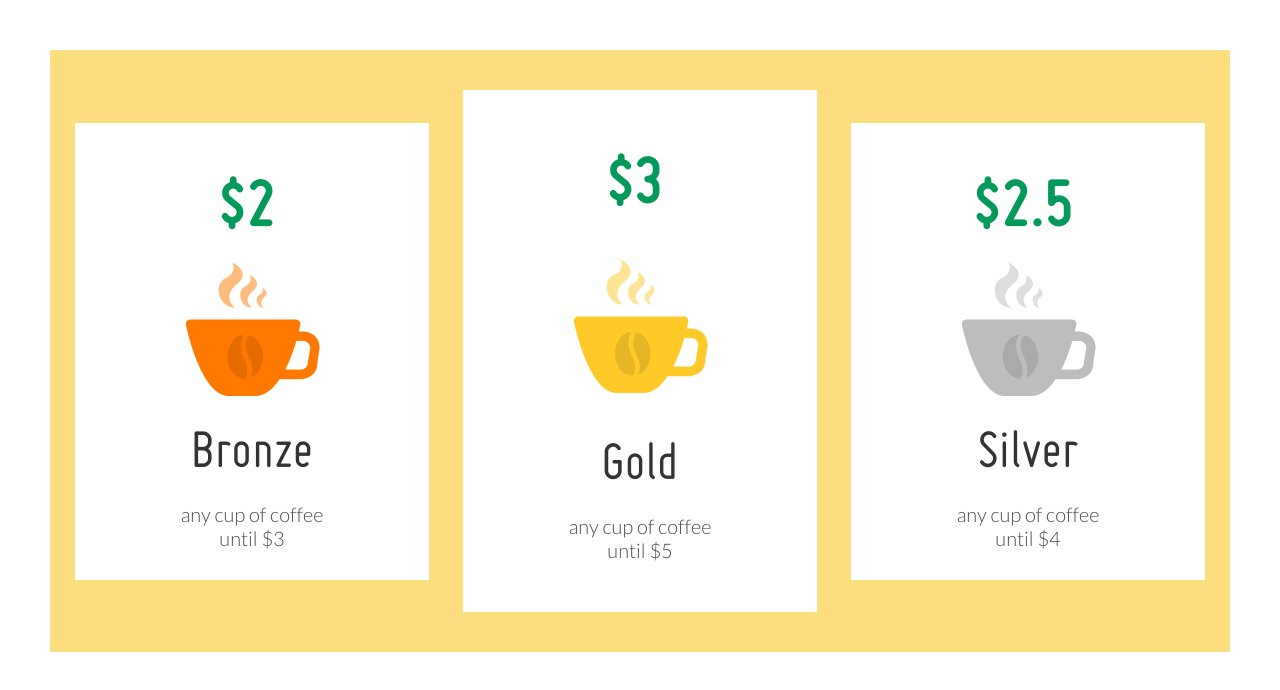
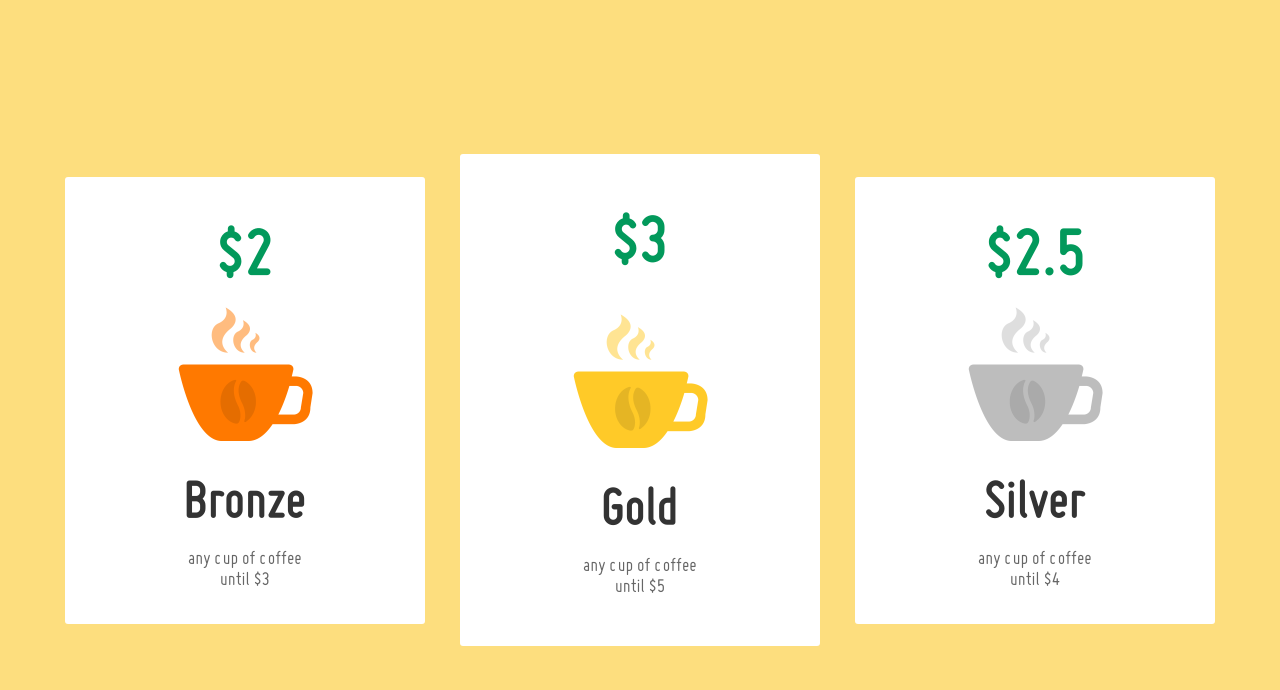
Before and after one commit to Vladarc/Lesson-9, a plain HTML site: page index.html in a window 1280 px wide. Drawn offline with Linux system fonts and the light colour scheme.

Commit message:
re-writte

```diff
--- a/css/style.css
+++ b/css/style.css
@@ -1,6 +1,3 @@
-*{
-box-sizing: border-box;
-}
 @font-face {
 font-family: 'misoregular';
 src: url('../fonts/miso-webfont.woff2') format('woff2'),
@@ -17,93 +14,105 @@ url('../fonts/miso-bold-webfont.woff') format('woff');
 font-weight: 600;
 font-style: normal;
 }
+*{
+box-sizing: border-box;
+}
+h2,h3{
+font-family: 'misobold';
+font-weight: 600;
+margin: 0 0 20px 0 ;
+line-height: 1;
+}
 html{
 font-size: 10px;
 }
 body{
-padding: 50px;
+background-color: #fdde7e;
+min-height: 100vh;
+display: flex;
+align-items: center;
+justify-content: center;
+padding: 0;
 margin: 0;
-font-size: 2rem;
-}
-h2{
-margin: 0 auto;
-padding: 0 0 25px 0;
-font-size: 5.6rem;
-line-height: 1;
-color: #333333;
-font-family: 'misoregular';
-font-weight: normal;
-transition: color .3s ease-in;
-
-}
-h2+span{
-color:black ;
-padding: 0 5px;
-text-align: center;
-font-size: 2rem;
-font-family: 'Lato', sans-serif;
-font-weight: 300;
-color: rgba(0, 0, 0, 0.7);
-
-}
-.container {
-max-width: 1200px;
-margin: 0 auto;
-background-color: #fdde7e;
 }
 
-.wrraper {
+.container {
+max-width: 1150px;
+width: 100%;
+}
+
+.row {
 display: flex;
 justify-content: space-between;
 align-items: center;
-padding: 40px 25px;
 }
-a{
-display: block;
+.col {
 width: 100%;
-height: 100%;
-text-decoration: none;
 }
-.card img {
-max-width: 100%;
+.col--1-3 {
+max-width: 360px;
 }
+
 .card {
-background-color: #fff;
-flex: 0 1 calc(30% + 15px);
-}
-.items__wrraper{
 display: flex;
 flex-direction: column;
 align-items: center;
-padding: 40px 10px 30px;
+background-color: #ffffff;
+border-radius: 3px;
+text-decoration: none;
+padding: 40px 10px 35px;
+
+
 }
-.card__price span::before{
-content: "$";
-}
-.card--height{
+.card--primary{
 padding: 50px 10px;
 }
-.smaller__card-img-padding img{
-padding: 20px 0 25px;
+.card__price {
+color: #02995b;
+font-size: 7rem;
 }
-
-.bigger__card-img-padding img{
-padding: 40px 0;
+.card__price--primary{
+margin-bottom: 40px;
 }
-
-.card__price {
-font-family: 'misobold',sans-serif;
-font-weight: 600;
-font-size: 7rem;
-color: #02995b;
-padding: 0 20px 0 10px;
+.card__price::before {
+content: attr(value);
 }
-.title--bronze:hover{
+.card__img{
+max-width: 100%;
+padding-bottom: 30px;
+}
+.card__caption{
+color: #333333;
+font-size: 5.6rem;
+}
+.card__description{
+font-size: 2rem;
+font-family: 'misoregular';
+font-weight: normal;
+color: rgba(0,0,0,.6);
+text-align: center;
+}
+.card:hover .card__caption--bronze,
+.card:focus .card__caption--bronze,
+.card:active .card__caption--bronze{
 color: #ff7900;
+transition: color .3s ease-in-out;
 }
-.title--gold:hover{
+.card:hover .card__caption--gold,
+.card:focus .card__caption--gold,
+.card:active .card__caption--gold{
 color: #ffca28;
+transition: color .3s ease-in-out;
 }
-.title--silver:hover{
+.card:hover .card__caption--silver,
+.card:focus .card__caption--silver,
+.card:active .card__caption--silver{
 color: #bdbdbd;
+transition: color .3s ease-in-out;
 }
+.card:hover,
+.card:focus,
+.card:active{
+  box-shadow: inset 0 0 22px rgba(0,0,0,0.2), 0 3px 0 rgba(255,255,255,0.4),inset 0 3px 0 rgba(0,0,0,0.1), inset 0 0 22px rgba(0,0,0,0.1);
+  transition:box-shadow .1s ease-in-out;
+}
--- a/index.html
+++ b/index.html
@@ -1,78 +1,44 @@
 <!DOCTYPE html>
 <html lang="en">
-
 <head>
     <meta charset="UTF-8">
     <meta name="viewport" content="width=device-width, initial-scale=1.0">
-    <link href="https://fonts.googleapis.com/css?family=Lato:300,400&display=swap" rel="stylesheet">
     <link rel="shortcut icon" href="favicon.ico" type="image/x-icon">
     <link rel="stylesheet" href="./css/style.css">
-    <title>Cards</title>
+    <title>Cups</title>
 </head>
+<body>
 
-<body>
-    <div class="container">
-        <main>
-            <div class="wrraper">
+    <main class="container">
+    <div class="row">
 
-                <div class="card ">
-
-                    <a href="#">
-                        <div class="items__wrraper smaller__card-img-padding img">
-                            <div class="card__price">
-                                <span>2</span>
-                            </div>
-                            <img src="./img/cup-bronze.png" alt="Bronze&Cup">
-                            <h2 class="title--bronze">Bronze</h2>
-
-                            <span>
-                                any cup of coffee<br>
-                                until $3
-                            </span>
-                        </div>
+    <div class="col col--1-3">
+    <a href="" class="card">
+    <h2 class="card__price" value="$">2</h2>
+    <img src="./img/cup-bronze.png" class="card__img" alt="BronzeCup">
+    <h3 class="card__caption card__caption--bronze">Bronze</h3>
+    <span class="card__description">any cup of coffee<br>
+        until $3</span>
     </a>
-
     </div>
 
-
-                <div class="card ">
-
-                    <a href="#">
-                        <div class="items__wrraper bigger__card-img-padding img card--height">
-                            <div class="card__price">
-                                <span>3</span>
-                            </div>
-                            <img src="./img/cup-gold.png" alt="Gold&Cup">
-                            <h2 class="title--gold">Gold</h2>
-
-                            <span>
-                                any cup of coffee<br>
-                                until $5
-                            </span>
-                        </div>
+    <div class="col col--1-3">
+    <a href="" class="card card--primary">
+    <h2 class="card__price card__price--primary" value="$">3</h2>
+    <img src="./img/cup-gold.png" alt="GoldCup" class="card__img">
+    <h3 class="card__caption card__caption--gold">Gold</h3>
+    <span class="card__description">any cup of coffee<br>
+        until $5</span>
     </a>
-
-
     </div>
 
-
-                <div class="card">
-
-                    <a href="#">
-
-                        <div class="items__wrraper smaller__card-img-padding img">
-                            <div class="card__price">
-                                <span>2.5</span>
-                            </div>
-                            <img src="./img/cup-silver.png" alt="Silver&Cup">
-                            <h2 class="title--silver">Silver</h2>
-
-                            <span>
-                                any cup of coffee<br>
-                                until $4
-                            </span>
-
-                        </div>
+    <div class="col col--1-3">
+    <a href="" class="card">
+    <h2 class="card__price" value="$" >2.5</h2>
+    <img src="./img/cup-silver.png" alt="SilverCup" class="card__img">
+    <h3 class="card__caption card__caption--silver">Silver</h3>
+    <span class="card__description">any cup of coffee<br>
+        until $4</span>
     </a>
     </div>
 
@@ -80,9 +46,12 @@
 
 
 
+
+
+
     </div>
     </main>
-    </div>
+
+
 </body>
-
 </html>
```
Also changed, not shown: 1 other file. Lines whose indentation alone changed are shown as unchanged.
